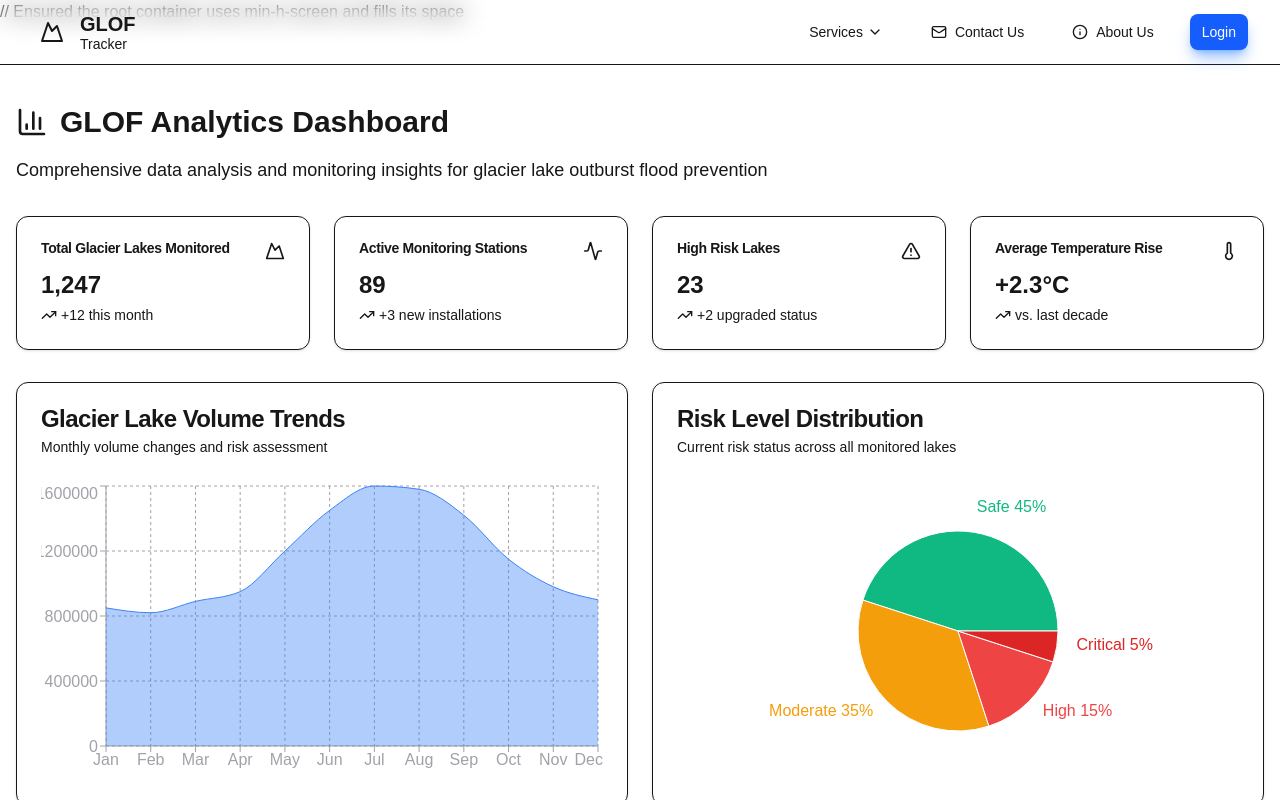
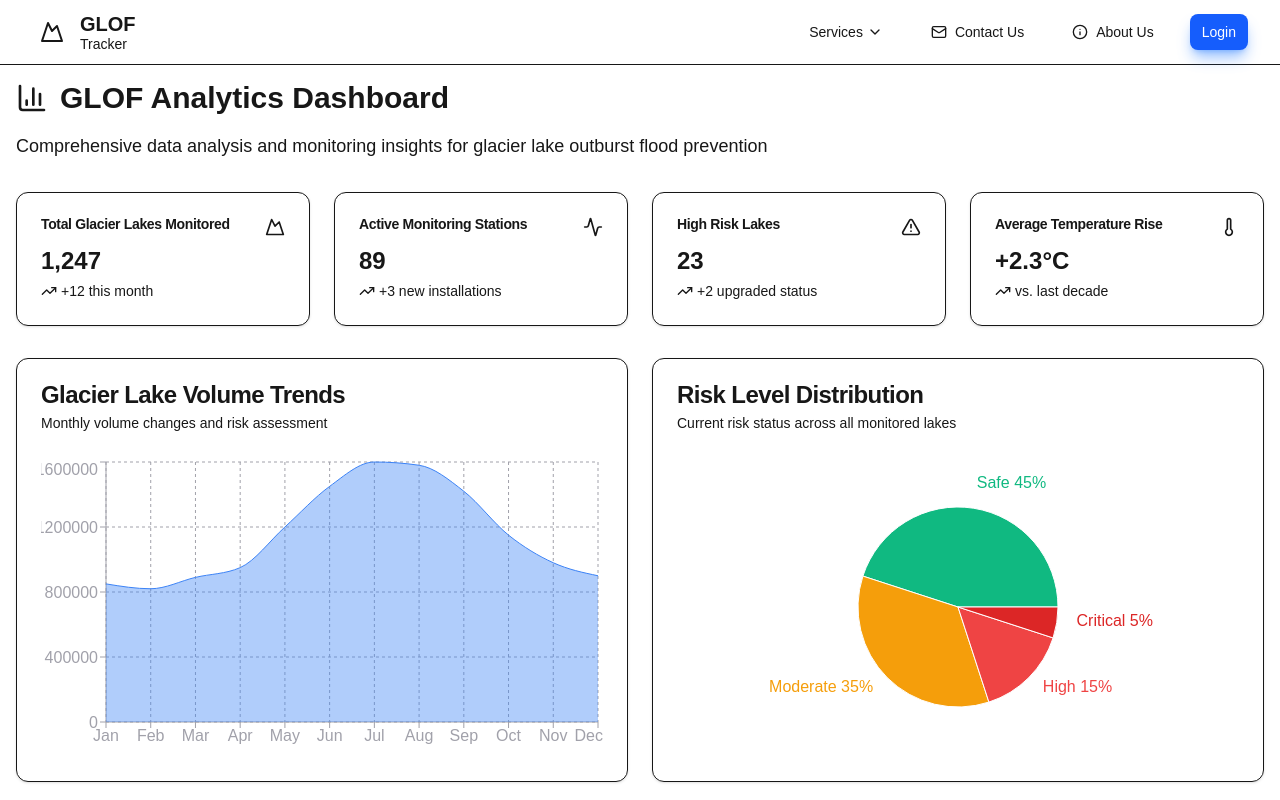
Before and after one commit to usaidgithub/Gloftracker-nextjs, a Next.js app: page /analytics in a window 1280 px wide. Shown: the top 800 px of the page. Built offline with nearby package versions, Linux system fonts and the light colour scheme.

Commit message:
Issue fixed

```diff
--- a/src/pages/analytics.js
+++ b/src/pages/analytics.js
@@ -27,9 +27,6 @@ import {
   BarChart3
 } from "lucide-react";
 
-// --- Manually Integrated Components (Card and Badge) ---
-
-// Simplified Card Component
 const Card = ({ className = "", children }) => (
   <div className={`rounded-xl border shadow-sm ${className}`}>
     {children}
@@ -165,7 +162,6 @@ const Analytics = () => {
   return (
     <>
     <NavBar />
-    // Ensured the root container uses min-h-screen and fills its space
     <div className="min-h-screen bg-background pt-20 pb-8 **w-full**">
       {/* This is the main layout container. The combination of max-w-7xl and mx-auto
         correctly centers the content on large screens. On small screens, max-w-7xl
```
